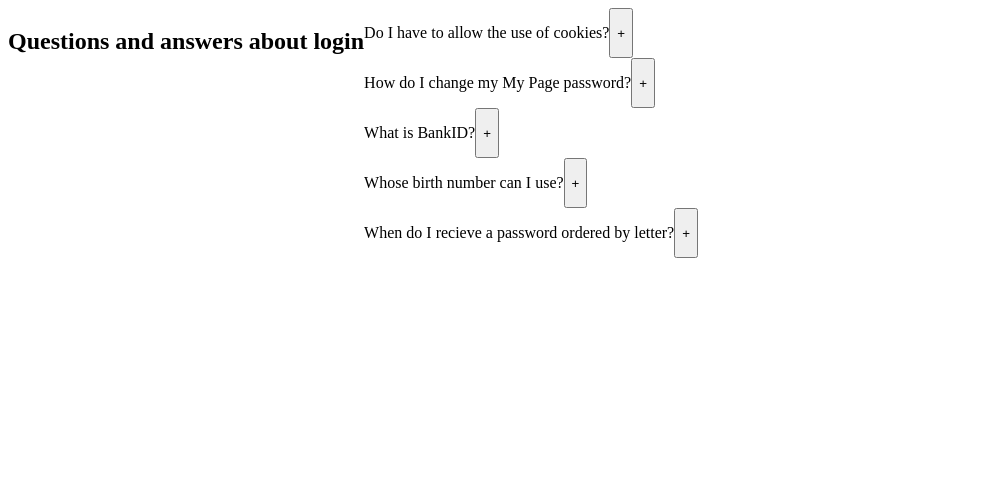
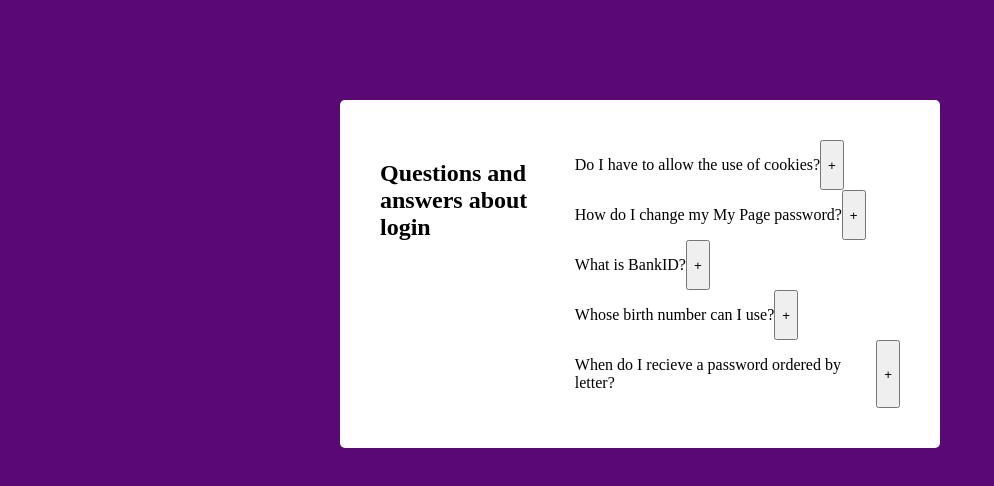
Before and after one commit to LaurenCummings/accordian-project, a React (Vite) app: page / in a window 1280 px wide. Shown: the top 486 px of the page, without its empty margins (0-994 px from the left). Built offline with nearby package versions, Linux system fonts and the light colour scheme.

Commit message:
Added styling

```diff
--- a/src/App.css
+++ b/src/App.css
@@ -1,5 +1,19 @@
+body {
+  background-color: rgb(90, 8, 116);
+}
+
 .accordian {
   display: flex;
+  background-color: white;
+  border-radius: 5px;
+  width: 600px;
+  padding: 40px;
+  box-sizing: border-box;
+  margin: 100px auto;
+}
+
+.accordian h2 {
+  width: 200px;
 }
 
 .question-section {
--- a/src/App.jsx
+++ b/src/App.jsx
@@ -16,7 +16,7 @@ function App() {
   return (
     <div className="accordian">
       <h2>Questions and answers about login</h2>
-      <div>
+      <div className="q-and-a-section">
         {data.map((item) =>
           <div key={item.id}>
             <div className="question-section">
```
